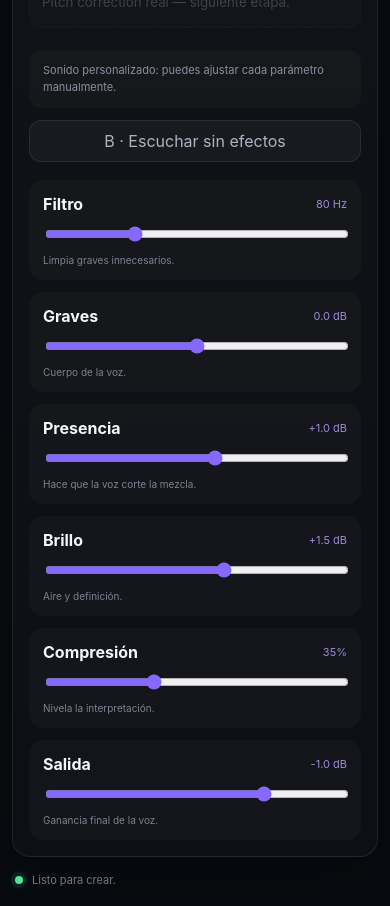
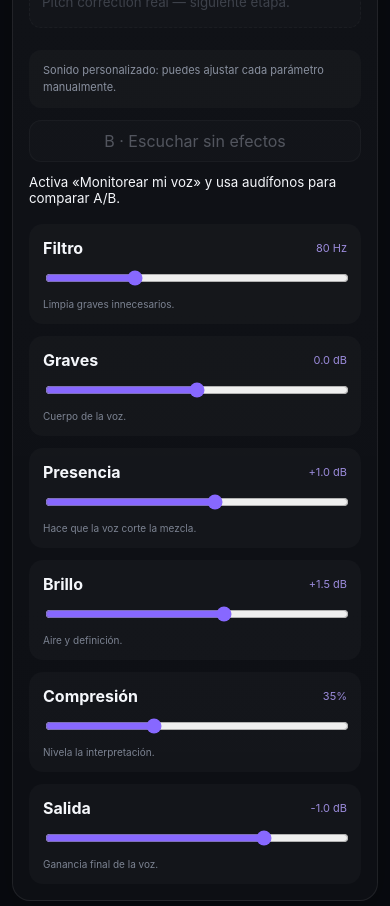
Before and after one commit to ZKYONA/Zk_Music, a React (Vite) app: page / in a window 390 px wide. Shown: the part 4780-5686 px from the top of the page. Built offline with nearby package versions, Linux system fonts and the light colour scheme.

Commit message:
feat(ui): show recording-bus peak and require headphones monitoring for A/B

```diff
--- a/src/App.tsx
+++ b/src/App.tsx
@@ -119,6 +119,7 @@ export default function App() {
   const lastPitchUpdateRef = useRef(0);
   const [level, setLevel] = useState(0);
   const [peak, setPeak] = useState(0);
+  const [mixPeak, setMixPeak] = useState(0);
   const [clipping, setClipping] = useState(false);
   const [recordingSeconds, setRecordingSeconds] = useState(0);
   const [pitchReading, setPitchReading] = useState<PitchReading | null>(null);
@@ -235,6 +236,7 @@ export default function App() {
       const metrics = engineRef.current?.getInputMetrics();
       setLevel(metrics?.level ?? 0);
       setPeak(metrics?.peak ?? 0);
+      setMixPeak(engineRef.current?.getRecordingMixPeak() ?? 0);
       setClipping(metrics?.clipping ?? false);
 
       if (timestamp - lastPitchUpdateRef.current >= 80) {
@@ -641,13 +643,16 @@ export default function App() {
             </div>
 
             {micReady && (
-              <p className="input-quality-hint" role={clipping ? "alert" : "status"}>
+              <div className="input-quality-hint">
+                <p role={clipping ? "alert" : "status"}>
                   {clipping || peak >= 0.98
                     ? "Entrada saturada: baja la ganancia del micrófono o aléjate un poco."
                     : peak >= 0.8
                       ? "Entrada muy fuerte: deja margen antes de 0 dBFS."
                       : "El medidor muestra la señal capturada antes de los efectos y del limitador."}
                 </p>
+                <p>Mezcla voz + beat (pico de muestras): {formatPeakDb(mixPeak)}.</p>
+              </div>
             )}
 
             <label className="drop-zone">
@@ -924,11 +929,12 @@ export default function App() {
               className={`ghost-button ${bypass ? "ab-active" : ""}`}
               aria-pressed={bypass}
               onClick={() => setBypass((current) => !current)}
-              disabled={recording}
-              title="Compara la señal capturada sin EQ/FX con la cadena procesada"
+              disabled={recording || !monitor || !micReady}
+              title="Necesitas activar el micrófono y monitorear con audífonos para escuchar la comparación A/B"
             >
               {bypass ? "A · Volver a efectos" : "B · Escuchar sin efectos"}
             </button>
+            {!monitor && <small>Activa «Monitorear mi voz» y usa audífonos para comparar A/B.</small>}
           </div>
           <div className="controls-grid">
             <label className="control">
```
Lines whose indentation alone changed are shown as unchanged.
